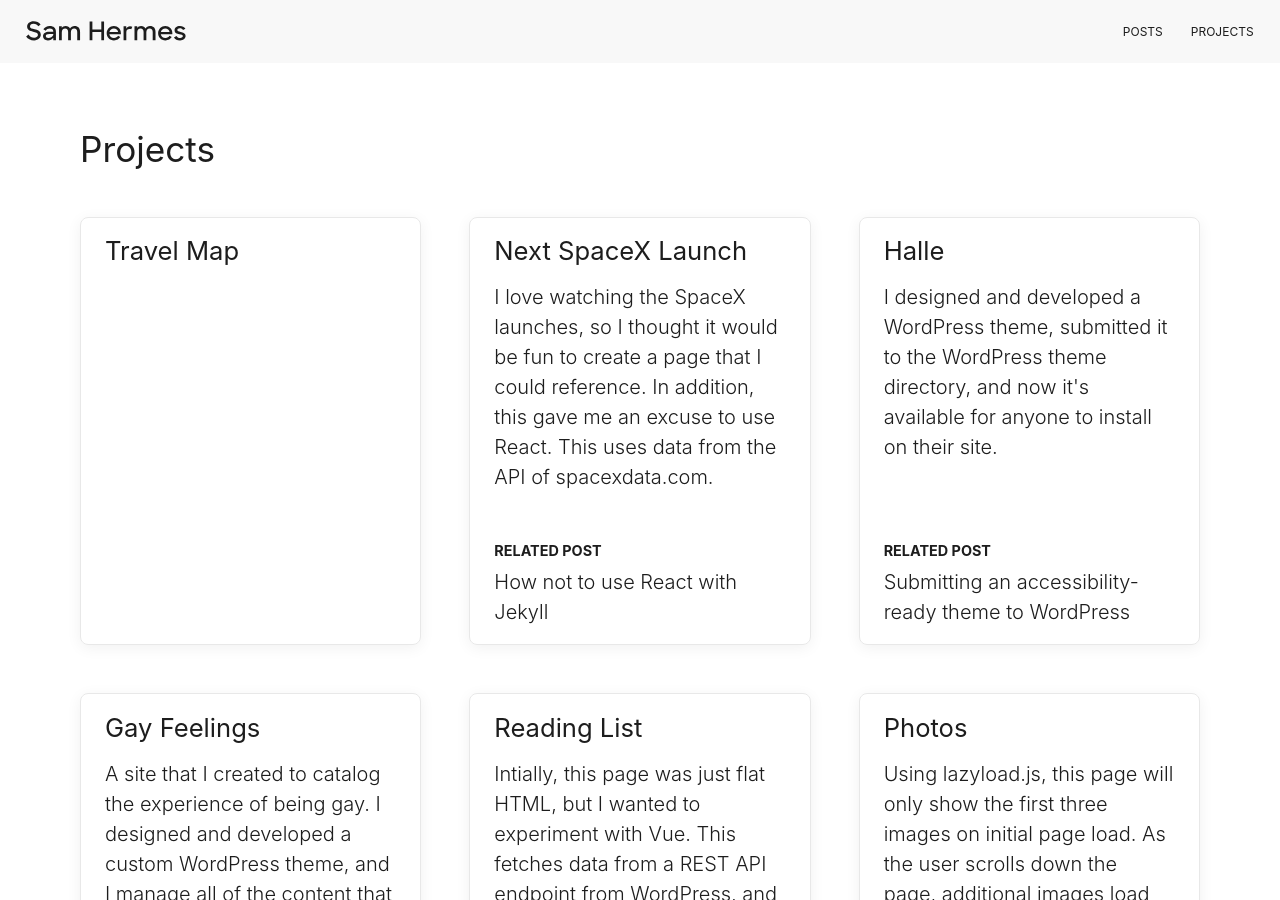
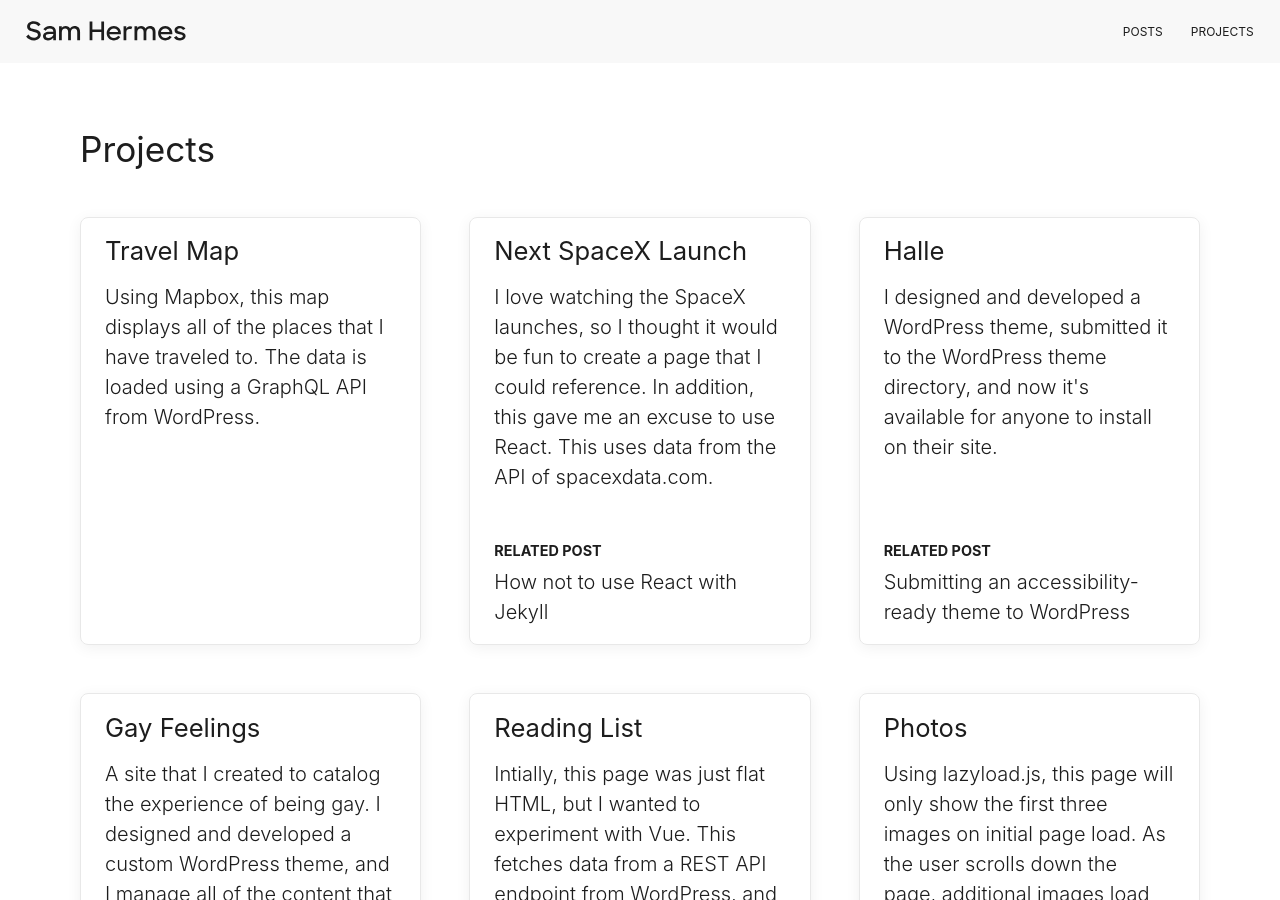
Before and after one commit to samhermes/samhermes.github.io, a Jekyll site: the page built from projects.md, in a window 1280 px wide and 900 px high. Built offline with Jekyll 4.4.1, drawn with Linux system fonts in a browser that asks for light colours.

Commit message:
Add travel map project description

```diff
--- a/_projects/travel-map.markdown
+++ b/_projects/travel-map.markdown
@@ -3,6 +3,6 @@
 title: Travel Map
 date: 2018-08-02
 label: Mapbox map
-description:
+description: Using Mapbox, this map displays all of the places that I have traveled to. The data is loaded using a GraphQL API from WordPress.
 permalink: /travel-map
 ---
```
